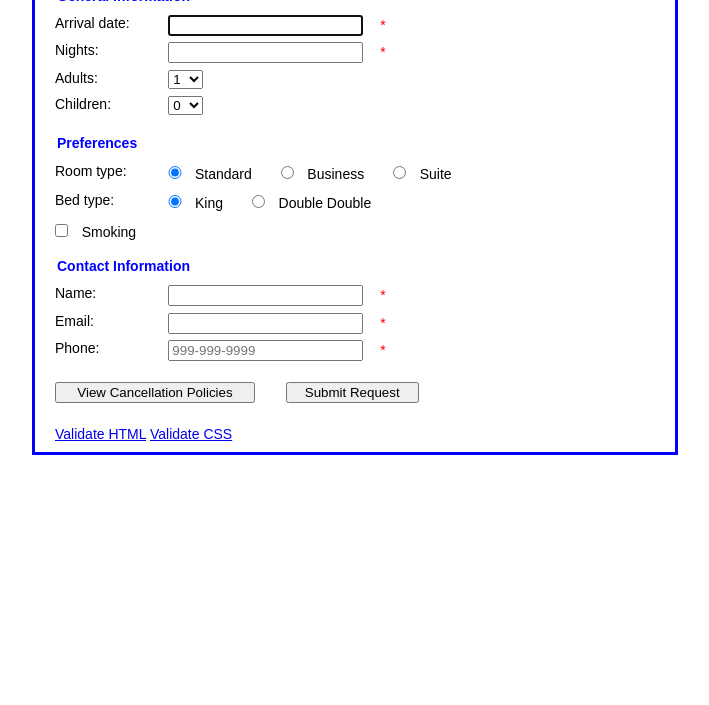
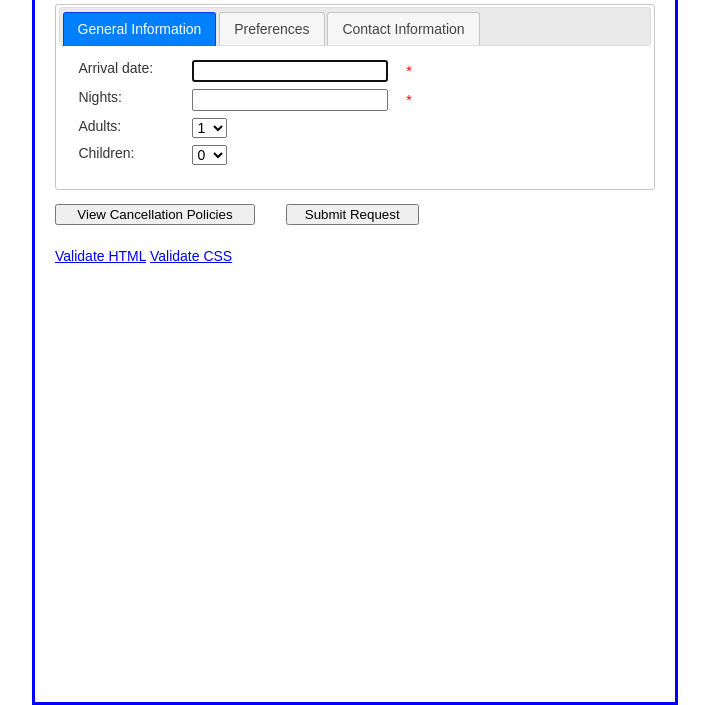
Before and after one commit to Klajoe/In-class-Activities-10, a plain HTML site: page Activity11_Widget/index.html in a window 1280 px wide. Shown: the part 95-800 px from the top of the page, without its empty margins (285-994 px from the left). Drawn offline with nearby package versions, Linux system fonts and the light colour scheme.

Commit message:
Finish last part

```diff
--- a/Activity11_Widget/index.html
+++ b/Activity11_Widget/index.html
@@ -1,20 +1,26 @@
-<!DOCTYPE html>
+!DOCTYPE html>
 <html lang="en">
+
 <head>
   <meta charset="UTF-8">
   <title>Reservation request</title>
   <link rel="stylesheet" href="main.css">
+  <link rel="stylesheet" href="https://code.jquery.com/ui/1.12.1/themes/base/jquery-ui.css">
   <script src="https://code.jquery.com/jquery-3.1.1.min.js"></script>
+  <script src="https://code.jquery.com/ui/1.12.1/jquery-ui.js"></script>
   <script src="reservation.js"></script>
 </head>
 
 <body>
 	<main>
 		<h1>Reservation Request</h1>
-		<form action="response.html" method="get"
-			name="reservation_form" id="reservation_form">
-			<fieldset>
-				<legend>General Information</legend>
+		<div id="tabs">
+		  <ul>
+			<li><a href="#general-info">General Information</a></li>
+			<li><a href="#preferences">Preferences</a></li>
+			<li><a href="#contact-info">Contact Information</a></li>
+		  </ul>
+		  <div id="general-info">
 			<label for="arrival_date">Arrival date:</label>
 			<input type="text" name="arrival_date" id="arrival_date" autofocus>
 			<span>*</span><br>
@@ -36,9 +42,8 @@
 			  <option value="3">3</option>
 			  <option value="4">4</option>
 			</select><br>
-			</fieldset>
-			<fieldset>
-				<legend>Preferences</legend>
+		  </div>
+		  <div id="preferences">
 			<label>Room type:</label>
 			<input type="radio" name="room" id="standard" class="left" checked>Standard&nbsp;&nbsp;&nbsp;
 			<input type="radio" name="room" id="business" class="left">Business&nbsp;&nbsp;&nbsp;
@@ -47,9 +52,8 @@
 			<input type="radio" name="bed" id="king" class="left" checked>King&nbsp;&nbsp;&nbsp;
 			<input type="radio" name="bed" id="double" class="left last">Double Double<br>
 			<input type="checkbox" name="smoking" id="smoking">Smoking<br>
-			</fieldset>
-			<fieldset>
-				<legend>Contact Information</legend>
+		  </div>
+		  <div id="contact-info">
 			<label for="name">Name:</label>
 			<input type="text" name="name" id="name">
 			<span>*</span><br>
@@ -59,22 +63,20 @@
 			<label for="phone">Phone:</label>
 			<input type="text" name="phone" id="phone" placeholder="999-999-9999">
 			<span>*</span><br>
-			</fieldset>
+		  </div>
+		</div>
 
 		<fieldset>
 		  <input type="button" id="policies" value="View Cancellation Policies">
 		  <input type="submit" id="submit" value="Submit Request">
 		  <div id="dialog" title="Cancellation Policies" style="display: none;">
-					<p>Notification of cancellation or arrival date change must be
-					received more than three days (72 hours) prior to the confirmed arrival date for the
-					reservation deposit to be refundable. Email notification is acceptable, and a cancellation
-					confirmation will be sent to you. Failure to check-in on the scheduled arrival date
-					will result in the cancellation of the reservation including any remaining nights,
-					and the reservation deposit shall be forfeited.</p>
+			<p>Notification of cancellation or arrival date change must be received more than three days (72 hours) prior
+			  to the confirmed arrival date for the reservation deposit to be refundable. Email notification is acceptable,
+			  and a cancellation confirmation will be sent to you. Failure to check-in on the scheduled arrival date will
+			  result in the cancellation of the reservation including any remaining nights, and the reservation deposit
+			  shall be forfeited.</p>
 		  </div><br>
 		</fieldset>
-
-		</form>
 	</main>
 	<footer>
 		<br/>
--- a/Activity11_Widget/reservation.js
+++ b/Activity11_Widget/reservation.js
@@ -1,13 +1,19 @@
-$(document).ready(function() {
+$(document).ready(function () {
 	var emailPattern = /\b[A-Za-z0-9._%+-]+@[A-Za-z0-9.-]+\.[A-Za-z]{2,4}\b/;
 
-	// move the focus to the first text box
-	$("#arrival_date").focus();
+	// initialize tabs
+	$("#tabs").tabs();
+
+	// initialize datepicker
+	$("#arrival_date").datepicker({
+	  minDate: 0,
+	  maxDate: "+90d"
+	});
 
 	// the handler for the submit event of the form
 	// executed when the submit button is clicked
 	$("#reservation_form").submit(
-		function(event) {
+	  function (event) {
 		var isValid = true;
 
 		// validate the requested arrival date
@@ -38,8 +44,7 @@ $(document).ready(function() {
 		if (name == "") {
 		  $("#name").next().text("This field is required.");
 		  isValid = false;
-			}
-			else {
+		} else {
 		  $("#name").val(name);
 		  $("#name").next().text("");
 		}
@@ -50,7 +55,7 @@ $(document).ready(function() {
 		if (email == "") {
 		  $("#email").next().text("This field is required.");
 		  isValid = false;
-			} else if ( !emailPattern.test(email) ) {
+		} else if (!emailPattern.test(email)) {
 		  $("#email").next().text("Must be a valid email address.");
 		  isValid = false;
 		} else {
@@ -73,5 +78,5 @@ $(document).ready(function() {
 		  event.preventDefault();
 		}
 	  } // end function
-	);	// end submit
+	); // end submit
   }); // end ready
```
Lines whose indentation alone changed are shown as unchanged.
